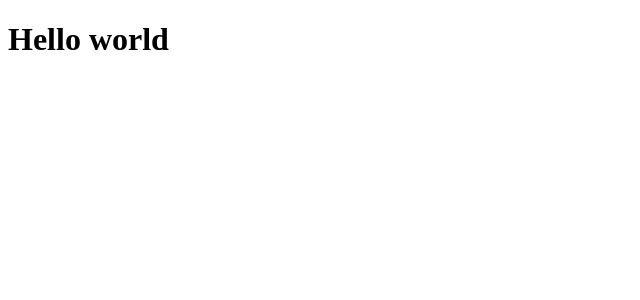
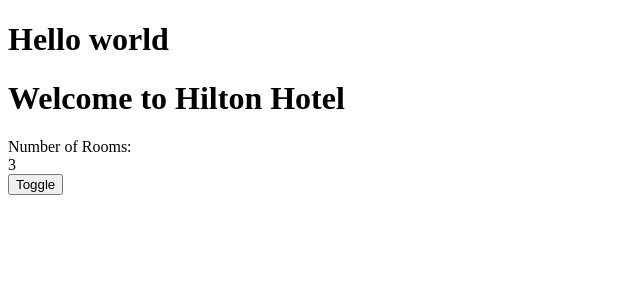
Before and after one commit to kurtreyn/hotelinventoryapp, an Angular app: page / in a window 1280 px wide. Shown: the top 300 px of the page, without its empty margins (0-640 px from the left). Built offline with nearby package versions, Linux system fonts and the light colour scheme.

Commit message:
binding syntax branch

```diff
--- a/angular.json
+++ b/angular.json
@@ -12,7 +12,7 @@
       },
       "root": "",
       "sourceRoot": "src",
-      "prefix": "app",
+      "prefix": "hinv",
       "architect": {
         "build": {
           "builder": "@angular-devkit/build-angular:browser",
@@ -20,18 +20,11 @@
             "outputPath": "dist/hotelinventoryapp",
             "index": "src/index.html",
             "main": "src/main.ts",
-            "polyfills": [
-              "zone.js"
-            ],
+            "polyfills": ["zone.js"],
             "tsConfig": "tsconfig.app.json",
             "inlineStyleLanguage": "scss",
-            "assets": [
-              "src/favicon.ico",
-              "src/assets"
-            ],
-            "styles": [
-              "src/styles.scss"
-            ],
+            "assets": ["src/favicon.ico", "src/assets"],
+            "styles": ["src/styles.scss"],
             "scripts": []
           },
           "configurations": {
@@ -82,19 +75,11 @@
         "test": {
           "builder": "@angular-devkit/build-angular:karma",
           "options": {
-            "polyfills": [
-              "zone.js",
-              "zone.js/testing"
-            ],
+            "polyfills": ["zone.js", "zone.js/testing"],
             "tsConfig": "tsconfig.spec.json",
             "inlineStyleLanguage": "scss",
-            "assets": [
-              "src/favicon.ico",
-              "src/assets"
-            ],
-            "styles": [
-              "src/styles.scss"
-            ],
+            "assets": ["src/favicon.ico", "src/assets"],
+            "styles": ["src/styles.scss"],
             "scripts": []
           }
         }
--- a/src/app/app.component.html
+++ b/src/app/app.component.html
@@ -1 +1,2 @@
 <h1>Hello world</h1>
+<hinv-rooms></hinv-rooms>
--- a/src/app/app.component.ts
+++ b/src/app/app.component.ts
@@ -1,7 +1,7 @@
 import { Component } from '@angular/core';
 
 @Component({
-  selector: 'app-root',
+  selector: 'hinv-root',
   templateUrl: './app.component.html',
   // template: `<h1>Hello world from inline template</h1>
   //   <p>Angular is awesome!</p> `,
--- a/src/app/app.module.ts
+++ b/src/app/app.module.ts
@@ -3,10 +3,12 @@
 
 import { AppRoutingModule } from './app-routing.module';
 import { AppComponent } from './app.component';
+import { RoomsComponent } from './rooms/rooms.component';
 
 @NgModule({
   declarations: [
-    AppComponent
+    AppComponent,
+    RoomsComponent
   ],
   imports: [
     BrowserModule,
--- /dev/null
+++ b/src/app/rooms/rooms.component.html
@@ -0,0 +1,8 @@
+<h1>Welcome to {{ hotelName }}</h1>
+
+<div [hidden]="hideRooms">
+  Number of Rooms:
+  <div [innerText]="numberOfRooms"></div>
+</div>
+
+<button (click)="toggle()">Toggle</button>
--- /dev/null
+++ b/src/app/rooms/rooms.component.ts
@@ -0,0 +1,20 @@
+import { Component, OnInit } from '@angular/core';
+
+@Component({
+  selector: 'hinv-rooms',
+  templateUrl: './rooms.component.html',
+  styleUrls: ['./rooms.component.scss'],
+})
+export class RoomsComponent implements OnInit {
+  hotelName = 'Hilton Hotel';
+  numberOfRooms = 3;
+  hideRooms = false;
+
+  constructor() {}
+
+  ngOnInit(): void {}
+
+  toggle() {
+    this.hideRooms = !this.hideRooms;
+  }
+}
--- a/src/index.html
+++ b/src/index.html
@@ -8,6 +8,6 @@
     <link rel="icon" type="image/x-icon" href="favicon.ico" />
   </head>
   <body>
-    <app-root></app-root>
+    <hinv-root></hinv-root>
   </body>
 </html>
```
Also changed, not shown: src/app/rooms/rooms.component.scss (added), 1 other file (tests, documents, lock files or other folders).
